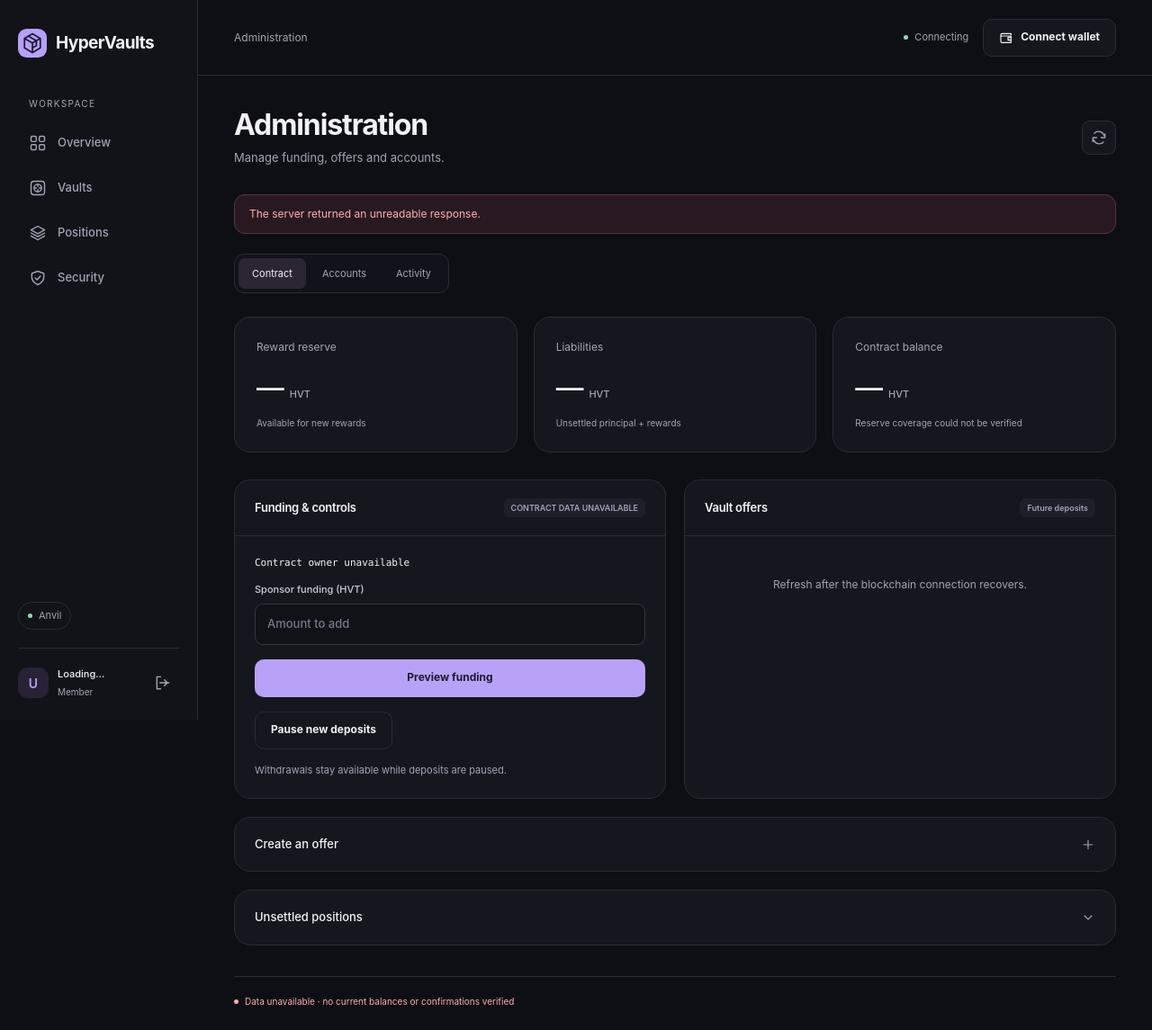
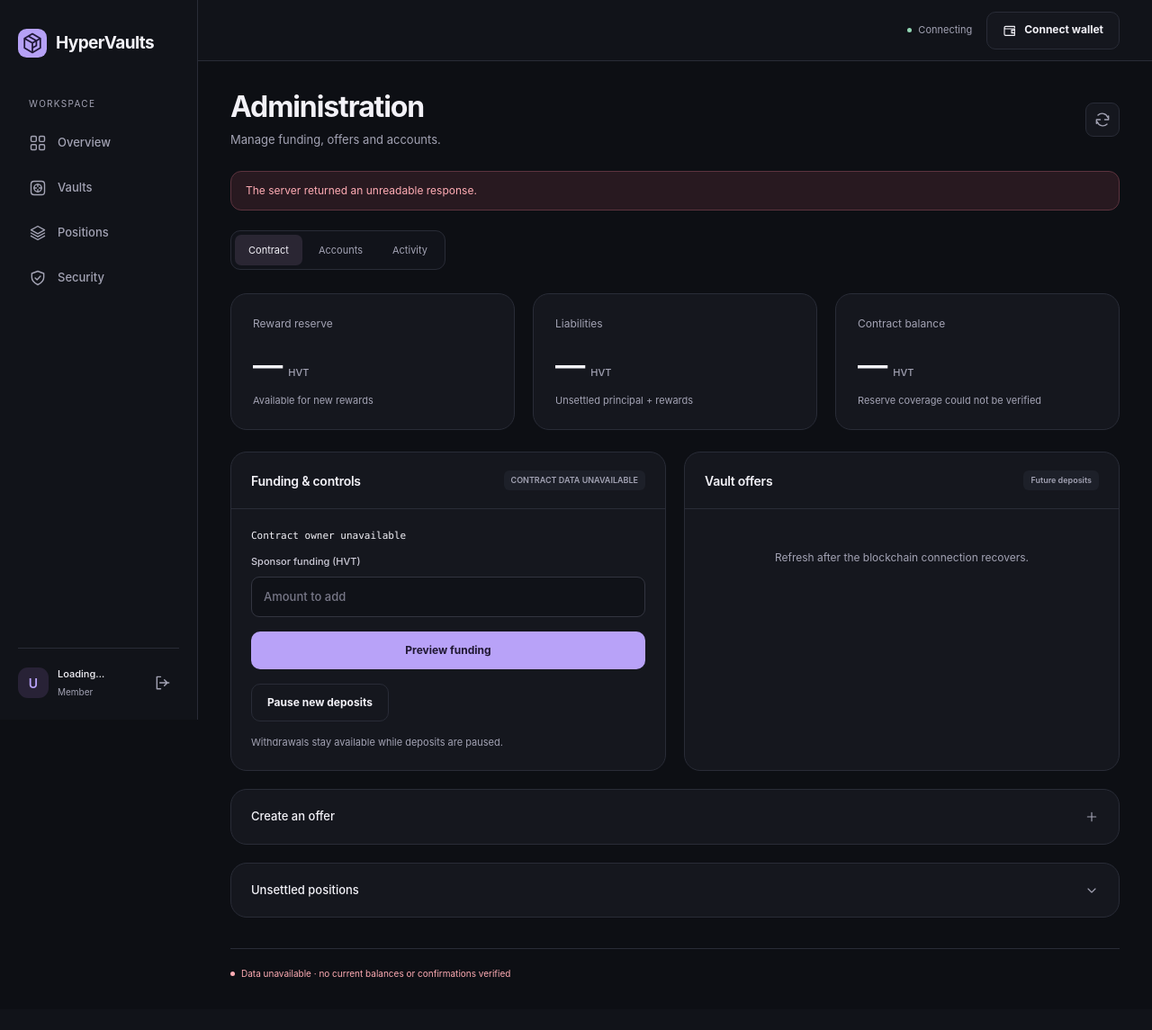
Before and after one commit to yacrb/Hypervaults, a FastAPI app: page /admin in a window 1280 px wide. Shown: the whole page at 90% size. After the commit the page ends 1086 px from the top, so only its background shows below. Run offline with FastAPI, Linux system fonts and the light colour scheme; data that the repository does not hold is empty; parts of the project's set-up code (start-up, migrations or seed data) failed here and were passed over.

Commit message:
refactor(ui): streamline dashboard spacing and account controls

```diff
--- a/webapp/static/js/app.js
+++ b/webapp/static/js/app.js
@@ -63,7 +63,7 @@ function passwordFormState() {
 function walletSetupState() {
   if (!user) return;
   const connected = !!wallet?.address, linked = connected && user.wallets.includes(wallet.address);
-  $('wallet-setup').hidden = user.wallets.length > 0 || view === 'admin';
+  $('wallet-setup').hidden = user.wallets.length > 0 || ['security', 'admin'].includes(view);
   $('wallet-setup-title').textContent = connected ? 'Link your wallet' : 'Connect your wallet';
   $('wallet-setup-description').textContent = connected ? `${shortAddress(wallet.address)} · Sign an ownership proof to link it to this account.` : "You're signed in. Connect, then sign to link your wallet.";
   for (const [id, current, complete] of [['setup-connect', !connected, connected], ['setup-link', connected, false]]) {
@@ -76,6 +76,8 @@ function walletSetupState() {
     $(id).setAttribute('aria-busy', String(linkingWallet || !!wallet?.connecting));
   }
   $('wallet-reauth').disabled = !linked || linkingWallet || wallet?.connecting || !!passwordBusy;
+  $('wallet-reauth').hidden = !linked;
+  $('link-wallet').hidden = linked;
   $('connect-wallet').disabled = !wallet || wallet.connecting || linkingWallet || !!passwordBusy;
   passwordFormState();
 }
@@ -89,7 +91,7 @@ function walletState(message = '') {
   $('connected-address').classList.add('wrap-address');
   const notice = $('wallet-notice');
   notice.replaceChildren();
-  if (!$('wallet-setup').hidden) { notice.hidden = true; }
+  if (view === 'security' || !$('wallet-setup').hidden) { notice.hidden = true; }
   else if ((!wallet.address && ['vaults', 'positions', 'security'].includes(view)) || (wallet.address && !user.wallets.includes(wallet.address))) {
     notice.hidden = false;
     notice.append(element('span', '', message || (wallet.address ? 'Link this wallet in Security to use it with your account.' : view === 'security' ? 'Connect a linked wallet to continue.' : 'Connect a wallet to use your tokens.')));
@@ -219,7 +221,7 @@ function renderOverview() {
   $('maturity-total').textContent = tokens(snapshot.totals.at_maturity);
   $('overview-positions').replaceChildren();
   const active = snapshot.positions.filter(position => !position.settled);
-  if (!active.length) emptyState($('overview-positions'), 'Your next position starts here', user.wallets.length ? 'Choose a vault to get started.' : 'Link a wallet to view your positions.', user.wallets.length ? '/vaults' : '/security', user.wallets.length ? 'Explore vaults ↗' : 'Link a wallet ↗');
+  if (!active.length) emptyState($('overview-positions'), 'No active positions', user.wallets.length ? 'Your deposits will appear here.' : 'Link your wallet above to get started.', user.wallets.length ? '/vaults' : null, 'Explore vaults ↗');
   for (const position of active.slice(0, 5)) {
     $('overview-positions').append(item(`Position #${position.id} · ${position.duration / 86400}-day lock`, `${positionState(position)} · maturity ${dateTime(position.matures_at)}`, `${tokens(position.principal)} HVT`));
   }
@@ -288,7 +290,7 @@ function renderPositions() {
   const target = $('position-list'); target.replaceChildren();
   const positions = snapshot.positions.filter(position => positionFilter === 'all' || (positionFilter === 'active' ? !position.settled : position.settled));
   $('position-count').textContent = `${positions.length} position${positions.length === 1 ? '' : 's'}`;
-  if (!positions.length) { emptyState(target, 'No positions here yet', user.wallets.length ? 'Explore vaults to open a new position.' : 'Link a wallet to see your positions.', user.wallets.length ? '/vaults' : '/security', user.wallets.length ? 'Explore vaults ↗' : 'Link a wallet ↗'); return; }
+  if (!positions.length) { emptyState(target, 'No positions here yet', user.wallets.length ? 'Explore vaults to open a new position.' : 'Link your wallet above to get started.', user.wallets.length ? '/vaults' : null, 'Explore vaults ↗'); return; }
   for (const position of positions) {
     const card = element('article', 'position-card'), top = element('div', 'position-top');
     top.append(element('h3', '', `Position #${position.id}`), element('span', `badge${position.settled ? ' badge-muted' : position.mature ? '' : ' badge-warning'}`, positionState(position)));
--- a/webapp/static/style.css
+++ b/webapp/static/style.css
@@ -45,7 +45,7 @@ p { margin-bottom: 12px; }
 .nav a[aria-current="page"] { color: var(--accent); background: var(--accent-soft); }
 .sidebar-bottom { margin-top: auto; }
 .environment { display: inline-flex; align-items: center; font-size: 11px; color: var(--muted); padding: 6px 10px; border: 1px solid var(--line); border-radius: 20px; white-space: nowrap; }
-.sidebar-bottom > .environment { margin: 20px 0; }
+.sidebar-bottom > .environment { display: none; }
 .status-dot { width: 5px; height: 5px; display: inline-block; background: #93d6b4; border-radius: 50%; margin-right: 7px; flex-shrink: 0; }
 .sidebar-account { border-top: 1px solid var(--line); display: flex; align-items: center; gap: 10px; padding-top: 20px; }
 .avatar { display: grid; place-items: center; width: 34px; height: 34px; border-radius: 11px; color: var(--accent); background: var(--accent-soft); font-weight: 600; flex-shrink: 0; }
@@ -55,16 +55,17 @@ p { margin-bottom: 12px; }
 .icon-button { display: inline-flex; justify-content: center; align-items: center; background: transparent; color: var(--muted); border: 0; min-width: 36px; min-height: 36px; padding: 8px; border-radius: 9px; }
 .icon-button:hover { background: var(--raised); color: var(--ink); }
 .workspace { margin-left: var(--sidebar); }
-.topbar { height: 84px; display: flex; align-items: center; justify-content: space-between; padding: 0 40px; border-bottom: 1px solid var(--line); }
-.breadcrumb { color: var(--muted); font-size: 12px; }
-.topbar-actions { display: flex; gap: 16px; align-items: center; }
+.topbar { height: 68px; display: flex; align-items: center; padding: 0 36px; border-bottom: 1px solid var(--line); background: #111319; }
+.breadcrumb { display: none; }
+.topbar-actions { display: flex; gap: 16px; align-items: center; margin-left: auto; }
 .network-pill { display: inline-flex; align-items: center; color: var(--muted); font-size: 11px; }
-main#main:not(.auth-layout) { max-width: 1280px; margin: 0 auto; padding: 36px 40px 24px; }
-.page-heading { display: flex; justify-content: space-between; align-items: center; gap: 20px; margin-bottom: 30px; }
+main#main:not(.auth-layout) { max-width: 1400px; margin: 0 auto; padding: 32px 36px; }
+.page-heading { display: flex; justify-content: space-between; align-items: center; gap: 20px; margin-bottom: 24px; }
 .subheading { margin: 0; font-size: 13px; }
 .refresh-button { border: 1px solid var(--line); width: 38px; height: 38px; background: var(--surface); }
 .button { border: 1px solid transparent; border-radius: 10px; background: var(--accent); color: #201833; display: inline-flex; align-items: center; justify-content: center; gap: 8px; padding: 11px 17px; min-height: 42px; font-size: 12px; font-weight: 650; line-height: 1.4; transition: background .15s, border-color .15s; text-align: center; }
 .button:hover:not(:disabled) { background: #c8b6ff; }
+.button[aria-busy="true"]::after { content: ""; width: 14px; height: 14px; flex-shrink: 0; border: 2px solid currentColor; border-right-color: transparent; border-radius: 50%; animation: auth-spin .7s linear infinite; }
 .button-secondary { color: var(--ink); border-color: var(--line); background: var(--surface); }
 .button-secondary:hover:not(:disabled) { background: var(--raised); border-color: #454051; }
 .button-small { min-height: 34px; padding: 8px 12px; font-size: 11px; }
@@ -79,29 +80,30 @@ main#main:not(.auth-layout) { max-width: 1280px; margin: 0 auto; padding: 36px 4
 .setup-card h2 { margin-bottom: 6px; font-size: 18px; }
 .setup-card p { color: var(--muted); font-size: 12px; margin-bottom: 14px; }
 .setup-card > .button { flex-shrink: 0; }
+.setup-card { animation: auth-enter .3s ease-out; }
 .setup-steps { display: flex; gap: 20px; padding: 0; margin: 0; list-style: none; counter-reset: setup; font-size: 11px; color: var(--muted); }
 .setup-steps li { counter-increment: setup; display: flex; align-items: center; gap: 6px; }
 .setup-steps li::before { content: counter(setup); display: grid; place-items: center; width: 20px; height: 20px; border: 1px solid #4b3d64; border-radius: 50%; font-size: 10px; }
 .setup-steps [aria-current="step"] { color: var(--accent); }
 .setup-steps .is-complete::before { content: "✓"; color: #a6dfbf; border-color: #466852; }
-.metrics-grid { display: grid; grid-template-columns: repeat(3, minmax(0, 1fr)); gap: 18px; margin-bottom: 30px; }
+.metrics-grid { display: grid; grid-template-columns: repeat(3, minmax(0, 1fr)); gap: 20px; margin-bottom: 24px; }
 .metric { padding: 24px; border: 1px solid var(--line); background: var(--surface); border-radius: var(--radius); min-width: 0; }
 .metric p { font-size: 12px; color: var(--muted); margin-bottom: 18px; }
 .metric-label { display: flex; align-items: start; justify-content: space-between; }
 .metric-label .icon { color: var(--muted); width: 18px; height: 18px; }
-.metric h2 { font-size: clamp(24px, 2.4vw, 35px); font-weight: 550; letter-spacing: -1px; margin: 0 0 13px; line-height: 1.2; overflow-wrap: anywhere; font-variant-numeric: tabular-nums; }
+.metric h2 { font-size: clamp(26px, 2.6vw, 38px); font-weight: 600; letter-spacing: -1px; margin: 0 0 10px; line-height: 1.2; overflow-wrap: anywhere; font-variant-numeric: tabular-nums; }
 .metric h2 small { margin-left: 7px; font-size: 11px; letter-spacing: 0; font-weight: 500; color: var(--muted); }
-.metric-caption { color: var(--muted); font-size: 10px; display: block; }
-.metric-accent { background: #b8a2ed; border-color: #b8a2ed; color: #251938; }
-.metric-accent p, .metric-accent h2 small, .metric-accent .metric-label .icon, .metric-accent .metric-caption { color: #473458; }
+.metric-caption { color: var(--muted); font-size: 11px; display: block; }
+.metric-accent { background: linear-gradient(135deg, #282037, var(--surface)); border-color: #534169; }
+.metric-accent h2, .metric-accent .metric-label .icon { color: var(--accent); }
 .section-heading { display: flex; align-items: center; justify-content: space-between; margin-bottom: 16px; }
 .section-heading h2 { margin: 0; }
 .two-column { display: grid; grid-template-columns: repeat(2, minmax(0, 1fr)); gap: 20px; margin-bottom: 20px; }
-.portfolio-grid { grid-template-columns: 1.12fr 1fr; }
+.portfolio-grid { grid-template-columns: 1.3fr 1fr; }
 .panel { background: var(--surface); border: 1px solid var(--line); border-radius: var(--radius); overflow: hidden; margin-bottom: 20px; min-width: 0; }
 .two-column > .panel { margin: 0; }
 .panel-heading { display: flex; align-items: center; justify-content: space-between; gap: 12px; padding: 20px 22px; border-bottom: 1px solid var(--line); }
-.panel-heading h2 { margin: 0; font-size: 13px; }
+.panel-heading h2 { margin: 0; font-size: 14px; }
 .panel-heading > .icon { color: var(--muted); width: 17px; height: 17px; }
 .panel-body { padding: 22px; }
 .item-list { min-width: 0; }
@@ -111,12 +113,12 @@ main#main:not(.auth-layout) { max-width: 1280px; margin: 0 auto; padding: 36px 4
 .item-icon .icon { width: 16px; height: 16px; }
 .item-content { flex: 1; min-width: 0; }
 .item-content strong { display: block; font-size: 12px; font-weight: 550; overflow-wrap: anywhere; }
-.item-content small { display: block; color: var(--muted); font-size: 10px; margin-top: 4px; overflow-wrap: anywhere; }
+.item-content small { display: block; color: var(--muted); font-size: 11px; margin-top: 4px; overflow-wrap: anywhere; }
 .item-value { font-size: 12px; font-weight: 550; text-align: right; white-space: nowrap; }
-.item-actions { display: flex; gap: 6px; flex-wrap: wrap; }
+.item-actions { display: flex; gap: 8px; flex-wrap: wrap; margin-left: auto; }
 .item-actions .button { padding: 7px 9px; font-size: 10px; }
 .empty { color: var(--muted); text-align: center; font-size: 12px; padding: 45px 24px; margin: 0; }
-.empty-state { display: flex; flex-direction: column; align-items: center; justify-content: center; padding: 40px 24px; text-align: center; min-height: 235px; }
+.empty-state { display: flex; flex-direction: column; align-items: center; justify-content: center; padding: 32px 24px; text-align: center; min-height: 215px; }
 .empty-state .empty-symbol { display: grid; place-items: center; width: 52px; height: 52px; border: 1px solid #3b334b; border-radius: 16px; color: var(--accent); background: var(--accent-soft); margin-bottom: 18px; }
 .empty-state strong { font-size: 13px; font-weight: 500; margin-bottom: 6px; }
 .empty-state p { max-width: 270px; color: var(--muted); font-size: 12px; margin-bottom: 18px; }
@@ -152,6 +154,7 @@ input:focus, textarea:focus { border-color: var(--accent); }
 .form-actions { display: flex; flex-wrap: wrap; gap: 8px; margin-top: 16px; }
 .form-stack .form-actions { margin-top: 0; }
 .form-hint { font-size: 11px; line-height: 1.65; margin-bottom: 0; }
+input[aria-invalid="true"] { border-color: var(--danger); }
 .panel-body > .form-hint { margin-top: 14px; }
 .form-message { font-size: 12px; color: #a6dfbf; overflow-wrap: anywhere; }
 .form-message:empty { display: none; }
@@ -302,12 +305,12 @@ dialog h2 { font-size: 22px; letter-spacing: -.6px; padding-right: 20px; margin-
   .nav a { flex: 1; flex-direction: column; gap: 5px; padding: 8px 4px; border-radius: 10px; font-size: 9px; min-width: 0; }
   .nav .icon { width: 19px; height: 19px; }
   .workspace { margin: 0; }
-  .topbar { position: sticky; z-index: 19; top: 0; height: 130px; padding: 74px 20px 16px; background: #0d0f14f5; backdrop-filter: blur(12px); }
+  .topbar { position: sticky; z-index: 19; top: 0; height: 112px; padding: 66px 20px 10px; background: #0d0f14f5; backdrop-filter: blur(12px); }
   .breadcrumb { display: none; }
   .topbar-actions { width: 100%; justify-content: space-between; gap: 12px; }
   .topbar .button { min-height: 36px; padding: 9px 12px; font-size: 11px; }
   .network-pill { font-size: 10px; }
-  main#main:not(.auth-layout) { padding: 28px 20px 110px; }
+  main#main:not(.auth-layout) { padding: 24px 20px 110px; }
   h1 { font-size: 28px; }
   .page-heading { margin-bottom: 24px; }
   .subheading { font-size: 12px; }
@@ -325,10 +328,11 @@ dialog h2 { font-size: 22px; letter-spacing: -.6px; padding-right: 20px; margin-
   .panel { border-radius: 14px; }
   .panel-heading { padding: 17px 18px; }
   .panel-body { padding: 18px; }
-  .item { padding: 15px 18px; gap: 10px; }
+  .item { padding: 15px 18px; gap: 10px; flex-wrap: wrap; }
+  .item-content { min-width: 110px; }
   .item-value { font-size: 11px; }
   .item-icon { width: 30px; height: 30px; border-radius: 9px; }
-  .item-content strong { font-size: 11px; }
+  .item-content strong { font-size: 12px; }
   .item-actions { justify-content: flex-end; }
   .offers-grid { grid-template-columns: 1fr; gap: 16px; }
   .offer { padding: 22px; }
--- a/webapp/templates/auth.html
+++ b/webapp/templates/auth.html
@@ -6,7 +6,7 @@
   <meta name="color-scheme" content="dark">
   <title>HyperVaults · Sign in</title>
   <link rel="icon" href="/static/favicon.svg?v=2" type="image/svg+xml">
-  <link rel="stylesheet" href="/static/style.css?v=4">
+  <link rel="stylesheet" href="/static/style.css?v=6">
   <script type="module" src="/static/js/auth.js?v=6"></script>
 </head>
 <body class="auth-body">
--- a/webapp/templates/index.html
+++ b/webapp/templates/index.html
@@ -6,8 +6,8 @@
   <meta name="color-scheme" content="dark">
   <title>HyperVaults · Overview</title>
   <link rel="icon" href="/static/favicon.svg?v=2" type="image/svg+xml">
-  <link rel="stylesheet" href="/static/style.css?v=5">
-  <script type="module" src="/static/js/app.js?v=7"></script>
+  <link rel="stylesheet" href="/static/style.css?v=6">
+  <script type="module" src="/static/js/app.js?v=8"></script>
 </head>
 <body>
   <a class="skip-link" href="#main">Skip to content</a>
@@ -40,12 +40,11 @@
             <article class="metric"><div class="metric-label"><p>Reserved rewards</p><svg class="icon" aria-hidden="true"><use href="/static/icons.svg#spark"></use></svg></div><h2><span id="reward-total">—</span><small>HVT</small></h2><span class="metric-caption">Funded by the sponsor</span></article>
             <article class="metric metric-accent"><div class="metric-label"><p>Total at maturity</p><svg class="icon" aria-hidden="true"><use href="/static/icons.svg#arrow-up-right"></use></svg></div><h2><span id="maturity-total">—</span><small>HVT</small></h2><span class="metric-caption">Principal + reserved rewards</span></article>
           </div>
-          <div class="section-heading"><h2>Your portfolio</h2><a class="button button-small" href="/vaults"><svg class="icon" aria-hidden="true"><use href="/static/icons.svg#plus"></use></svg>Explore vaults</a></div>
+          <div class="section-heading"><h2>Your portfolio</h2><a class="button button-secondary button-small" href="/vaults"><svg class="icon" aria-hidden="true"><use href="/static/icons.svg#plus"></use></svg>Explore vaults</a></div>
           <div class="two-column portfolio-grid">
             <section class="panel"><div class="panel-heading"><h2>Active positions</h2><a class="text-link" href="/positions">View all <span aria-hidden="true">↗</span></a></div><div id="overview-positions" class="item-list"><p class="empty">Loading positions…</p></div></section>
             <section class="panel"><div class="panel-heading"><h2>Recent activity</h2><span class="badge badge-muted">On-chain</span></div><div id="recent-activity" class="item-list"><p class="empty">Loading activity…</p></div></section>
           </div>
-          <div class="info-line"><svg class="icon" aria-hidden="true"><use href="/static/icons.svg#shield"></use></svg><span>Fixed terms. Funded rewards. Withdraw at maturity.</span></div>
         </section>
         <section id="view-vaults" class="view" aria-label="Vault offers" hidden>
           <div class="info-line vault-info"><svg class="icon" aria-hidden="true"><use href="/static/icons.svg#info"></use></svg><span>Sponsor-funded HVT rewards. Tokens stay locked until maturity.</span></div>
```
Also changed, not shown: README.md.
